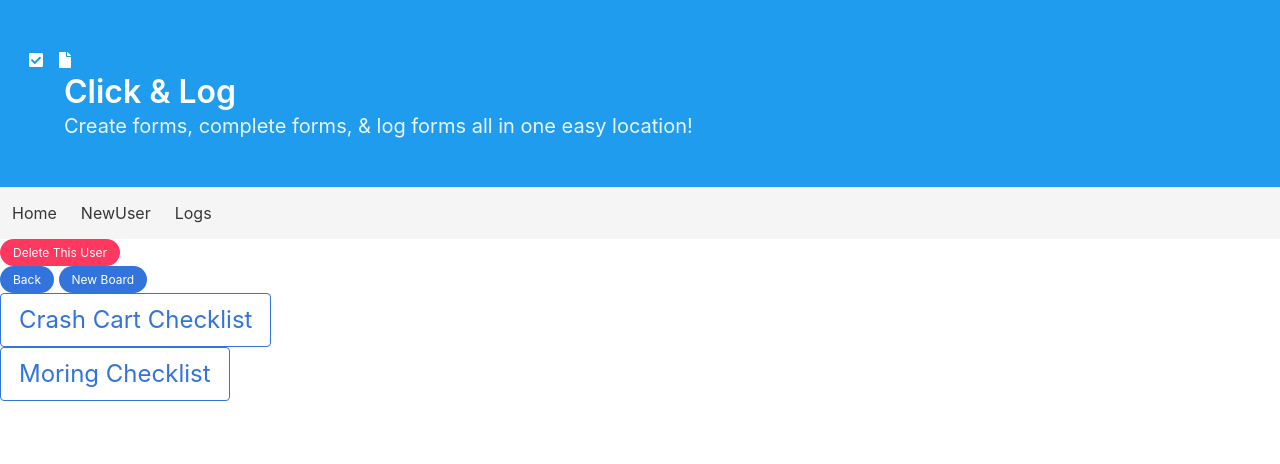
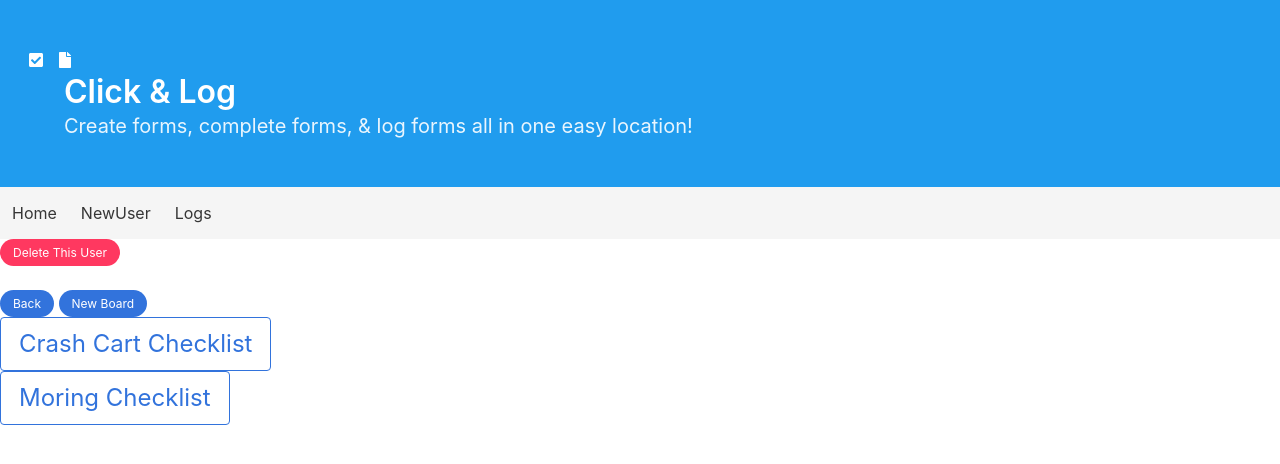
Before and after one commit to DestinFloyd/ClickAndLog, a Node server app: page /60000000000000000000000d/board in a window 1280 px wide. Shown: the top 464 px of the page. Run offline with Node 20, Linux system fonts and the light colour scheme; data comes from the database, SQL or seed files in the repository; some libraries are stand-ins or nearby versions.

Commit message:
edited a button

```diff
--- a/views/boards/index.hbs
+++ b/views/boards/index.hbs
@@ -1,8 +1,13 @@
-
 <div>
-    <form action="/{{userID}}?_method=DELETE" method="POST">
-        <button type="submit" class="button is-small is-danger is-rounded">Delete This User </button>
-    </form>
+    <div class="level">
+        <div class="level-right">
+            <div class="level-item">
+            <form action="/{{userID}}?_method=DELETE" method="POST">
+                <button type="submit" class="button is-small is-danger is-rounded">Delete This User </button>
+            </form>
+           </div>
+        </div>
+    </div>
     <a href="/"><button class="button is-small is-link is-rounded">Back</button></a>
     <a href="/{{userID}}/board/new"><button class="button is-small is-link is-rounded">New Board</button></a>
 
--- a/views/boards/show.hbs
+++ b/views/boards/show.hbs
@@ -9,10 +9,12 @@
     <article class="tile is-child notification is-info">
         <p class="title">{{name}}:</p>
         <p class="subtitle"> {{details}}</p>
+        <div class="level">
         <button class="doneButton button is-small is-success is-rounded">Done &#x21e7</button>
         <form action="/{{../userID}}/board/{{../board._id}}/{{_id}}?_method=DELETE" method="POST">
             <button class="button is-small is-danger is-rounded" type="submit">Delete &#x21e7</button>
         </form>
+        </div>
 </div>
 
 {{/each}}
@@ -29,7 +31,7 @@
     </div>
 </div>
 
-<section class="footer">
+<section class="footer level">
     <span></span>
     <form action="/{{userID}}/board/{{board._id}}?_method=DELETE" method="POST">
         <button type="submit" class="button is-small is-danger is-rounded">Delete This Board</button>
--- a/views/users/show.hbs
+++ b/views/users/show.hbs
@@ -1,4 +1,4 @@
-<p> THIS IS A SHOW PAGE</p>
+
 
 <a href="/{{user._id}}/edit"><button>Edit User Name</button></a>
 <a href="/{{user._id}}/board"><button> See all Boards</button> </a>
@@ -6,6 +6,7 @@
 {{#each boards}}
 <p>{{name}}</p>
 {{/each}}
+
 <form action="/{{user._id}}?_method=DELETE" method="POST">
     <button type="submit">Delete</button>
 </form>
```
